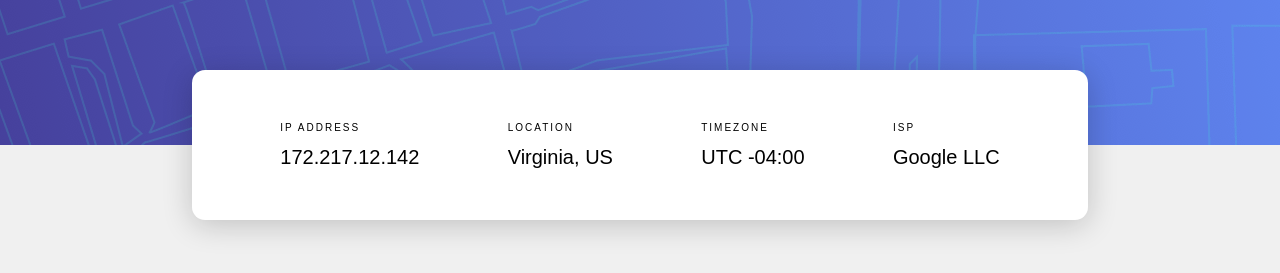
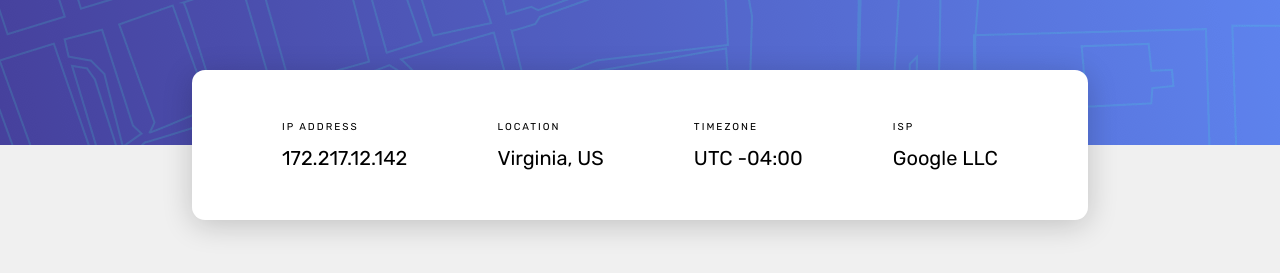
Before and after one commit to Seyi-Amusan/ip-address-tracker-main, a website built with Vite: page index.html in a window 1280 px wide. Shown: the part 135-408 px from the top of the page. Built offline with nearby package versions, Linux system fonts and the light colour scheme; no server answers.

```diff
--- a/index.html
+++ b/index.html
@@ -2,14 +2,17 @@
 <html lang="en">
 <head>
   <meta charset="UTF-8">
-    <meta name="viewport" content="width=device-width, initial-scale=1.0"> <!-- displays site properly based on user's device -->
+  <meta name="viewport" content="width=device-width, initial-scale=1.0, maximum-scale=1.0, user-scalable=no">
 
   <link rel="icon" type="image/png" sizes="32x32" href="./images/favicon-32x32.png">
 
+  <link rel="preconnect" href="https://fonts.googleapis.com">
+<link rel="preconnect" href="https://fonts.gstatic.com" crossorigin>
+<link href="https://fonts.googleapis.com/css2?family=Rubik:ital,wght@0,300..900;1,300..900&display=swap" rel="stylesheet">
 
+  <link rel="stylesheet" href="style.css">
+  <link rel="stylesheet" href="https://unpkg.com/leaflet@1.9.4/dist/leaflet.css" integrity="sha256-p4NxAoJBhIIN+hmNHrzRCf9tD/miZyoHS5obTRR9BMY=" crossorigin=""/>
 
-  <link rel="stylesheet" href="https://unpkg.com/leaflet@1.9.4/dist/leaflet.css" integrity="sha256-p4NxAoJBhIIN+hmNHrzRCf9tD/miZyoHS5obTRR9BMY=" crossorigin=""/>
-  <link rel="stylesheet" href="style.css">
 
   <script defer src="https://unpkg.com/leaflet@1.9.4/dist/leaflet.js"
      integrity="sha256-20nQCchB9co0qIjJZRGuk2/Z9VM+kNiyxNV1lvTlZBo="
--- a/main.js
+++ b/main.js
@@ -32,7 +32,10 @@
 
 
 
+
 function displayDomainInfo(data) {
+
+    console.log(data);
     ip.innerText = data.ip
     region.innerText = data.location.region
     country.innerText = data.location.country
@@ -46,6 +49,7 @@
 function showLocationOnMap(arr) {
 
     const key = process.env.VITE_API_KEY_MAPTILER;
+
 
     // Check if the map is already initialized
     if (map) {
--- a/style.css
+++ b/style.css
@@ -10,7 +10,7 @@
 }
 
 body{
-  font-family: sans-serif;
+  font-family: "Rubik", sans-serif;
 }
 
 header{
@@ -106,7 +106,7 @@
 
 .info-value{
   font-size: 2rem;
-  font-weight: 500;
+  font-weight: 400;
 }
 
 @media (max-width: 800px){
```
Lines whose indentation alone changed are shown as unchanged.
